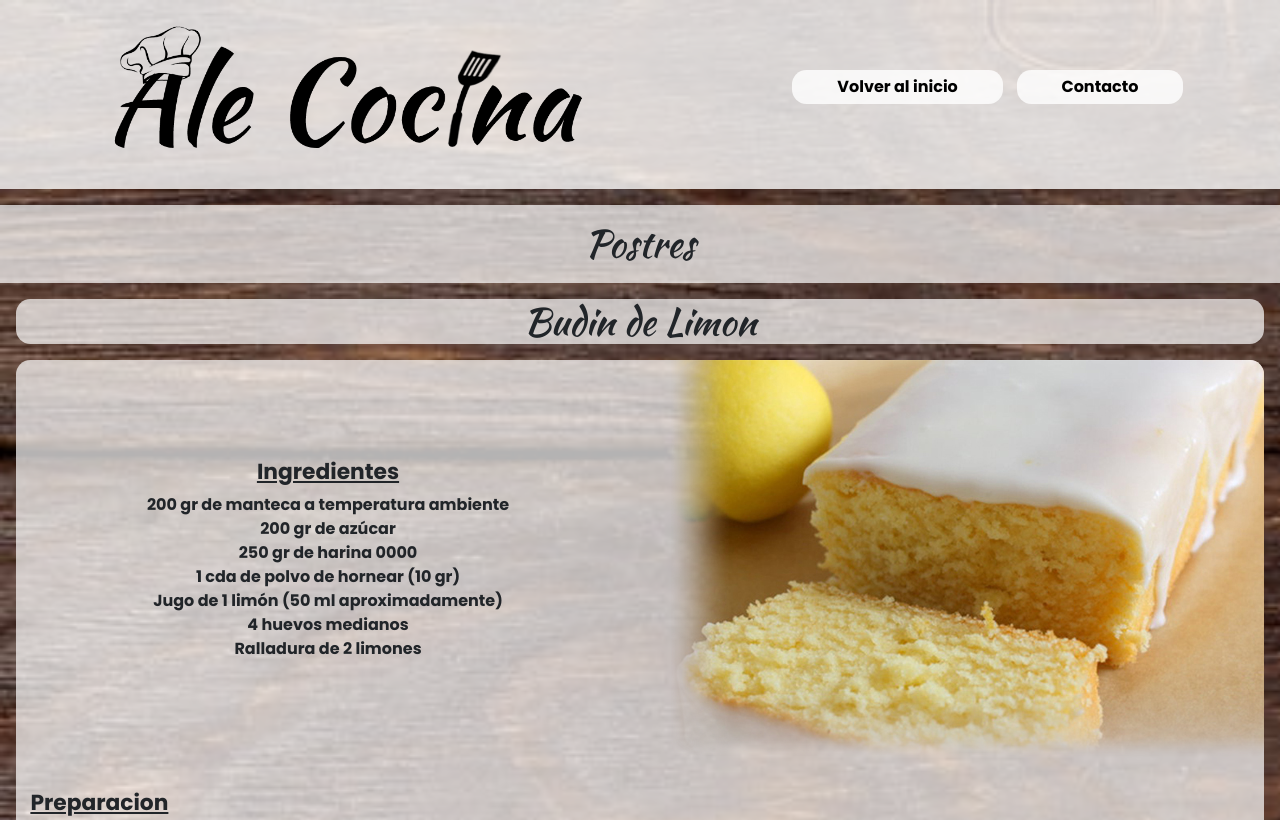
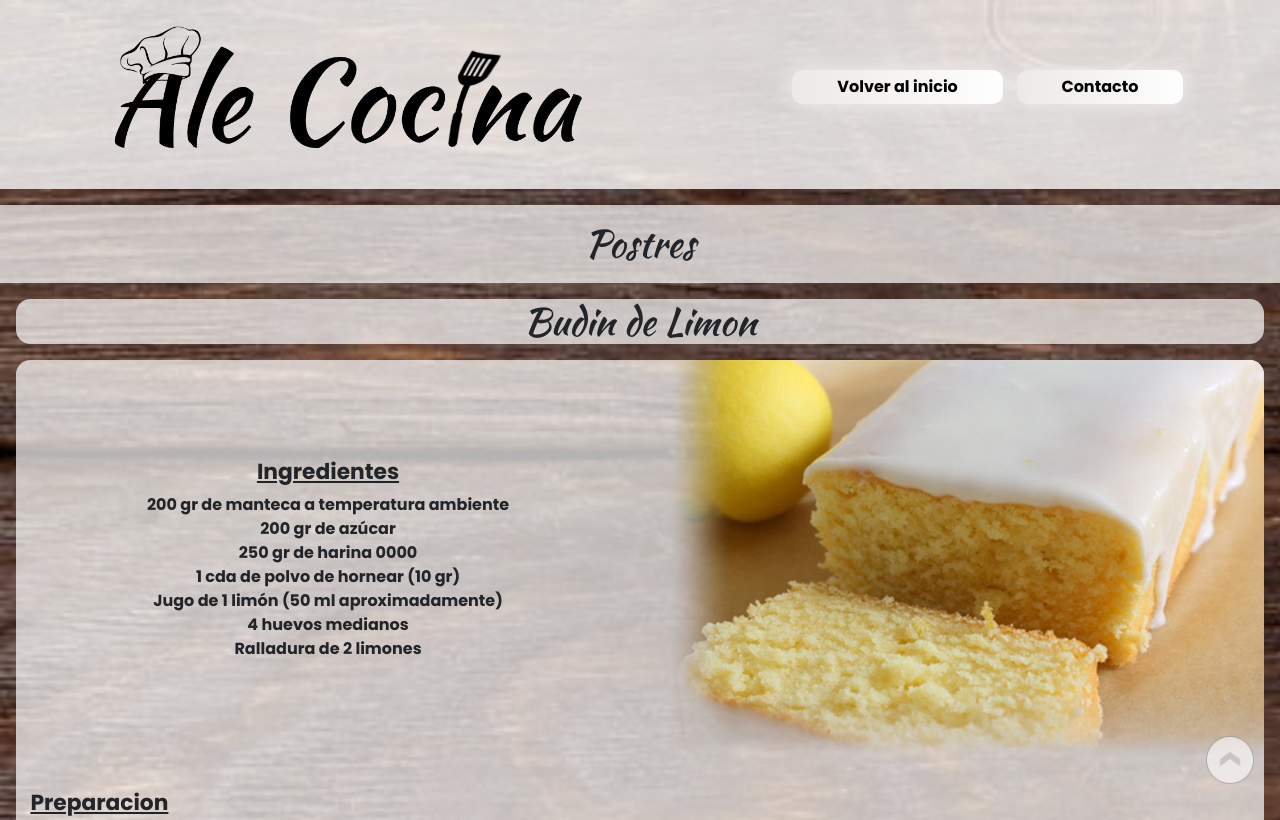
Before and after one commit to AleGiri/AleCocina, a website: page recetas.html in a window 1280 px wide. Shown: the top 820 px of the page. Drawn offline with nearby package versions, Linux system fonts and the light colour scheme.

Commit message:
Mas correcciones finales

```diff
--- a/recetas.html
+++ b/recetas.html
@@ -39,16 +39,16 @@
 </head>
 
 <body>
-    <header>
+    <header id="titulo">
         <h1>Ale Cocina</h1>
         <img src="images/mainlogo.png" alt="" class="main-logo">
         <section class="navi">
             <nav>
                 <ul>
-                    <li>
+                    <li class="boton-grad">
                         <a href="index.html">Volver al inicio</a>
                     </li>
-                    <li>
+                    <li class="boton-grad">
                         <a href="#contacto">Contacto</a>
                     </li>
                 </ul>
@@ -283,6 +283,8 @@
         </section>
 
     </footer>
+
+    <a href="#titulo"><img class="scroll-top" src="images/arrowtop.png" alt=""></a>
     <script src="https://cdn.jsdelivr.net/npm/bootstrap@5.1.0/dist/js/bootstrap.bundle.min.js"
         integrity="sha384-U1DAWAznBHeqEIlVSCgzq+c9gqGAJn5c/t99JyeKa9xxaYpSvHU5awsuZVVFIhvj" crossorigin="anonymous">
     </script>
```
Also changed, not shown: index.html (+2 -2 lines).
